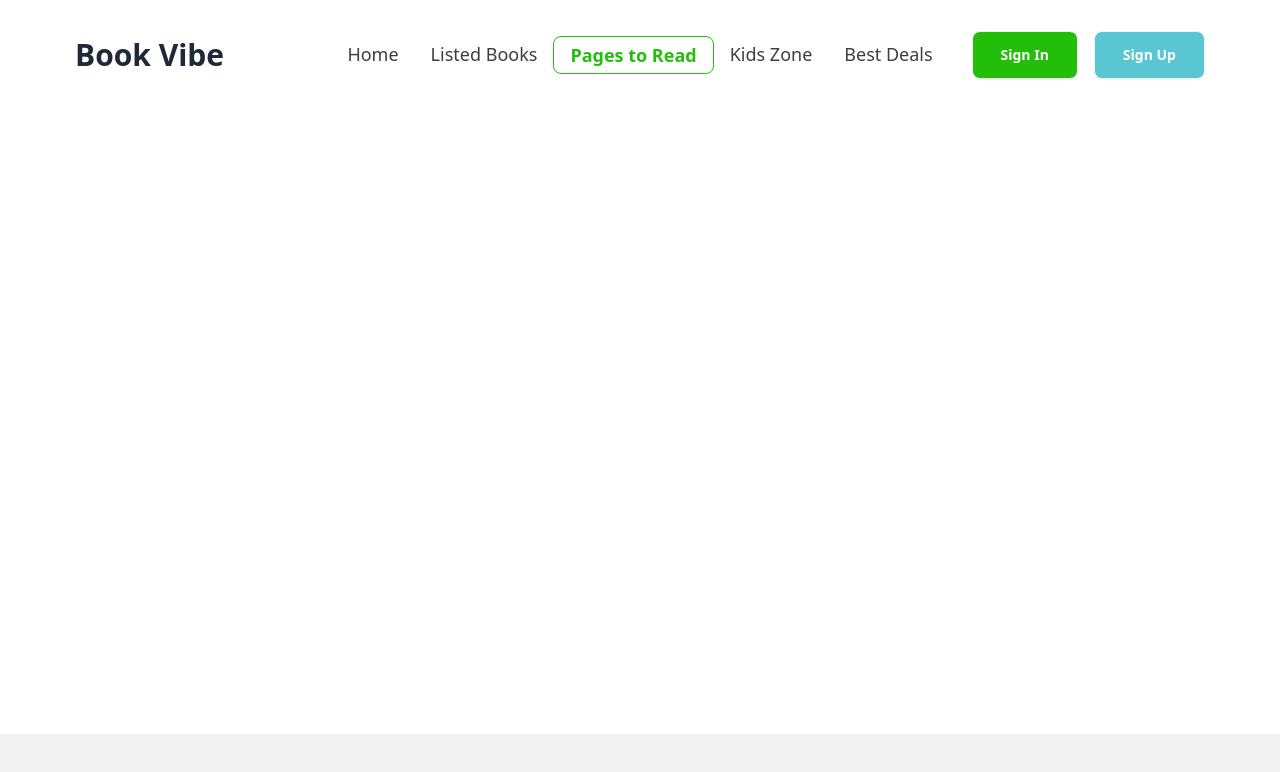
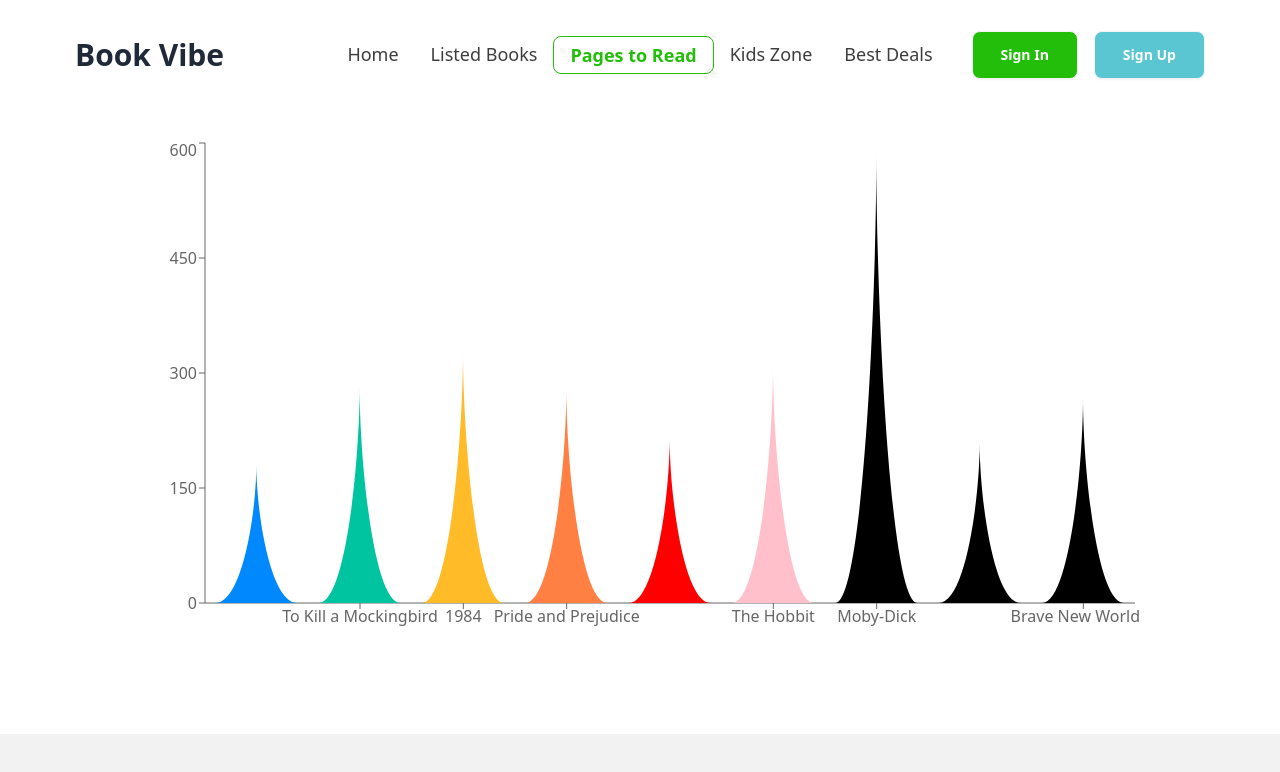
Before and after one commit to Siam-al-islam/book-vibe, a React (Vite) app: page /pagestoread in a window 1280 px wide. Shown: the top 772 px of the page. Built offline with nearby package versions, Linux system fonts and the light colour scheme; a web font is replaced by a local one.

Commit message:
issue solved

```diff
--- a/package.json
+++ b/package.json
@@ -1,11 +1,14 @@
 {
+  "homepage": "https://Siam-al-islam.github.io/book-vibe",
   "name": "book-vibe",
   "private": true,
   "version": "0.0.0",
   "type": "module",
   "scripts": {
     "dev": "vite",
-    "build": "react-scripts-build",
+    "build": "vite build",
+    "predeploy": "npm run build",
+    "deploy": "gh-pages -d build",
     "lint": "eslint . --ext js,jsx --report-unused-disable-directives --max-warnings 0",
     "preview": "vite preview"
   },
@@ -29,6 +32,7 @@
     "eslint-plugin-react": "^7.34.1",
     "eslint-plugin-react-hooks": "^4.6.0",
     "eslint-plugin-react-refresh": "^0.4.6",
+    "gh-pages": "^6.1.1",
     "postcss": "^8.4.38",
     "tailwindcss": "^3.4.3",
     "vite": "^5.2.0"
--- a/src/Components/PageToRead/PagesToRead.jsx
+++ b/src/Components/PageToRead/PagesToRead.jsx
@@ -1,22 +1,8 @@
 import { useLoaderData } from "react-router-dom";
 import { Bar, BarChart, Cell, ResponsiveContainer, XAxis, YAxis } from "recharts";
-import { getStoredReadBooks } from "../../Utility/localStorage";
-import { useEffect, useState } from "react";
 
 const PagesToRead = () => {
-    const storedReadBooksIds = getStoredReadBooks();
-
-    const [addedBooks, setAddedBooks] = useState([]);
-
-
     const booksData = useLoaderData();
-
-    useEffect(() => {
-        if (booksData.length) {
-            const booksRead = booksData.filter(book => storedReadBooksIds.includes(Number(book.bookId)));
-            setAddedBooks(booksRead);
-        }
-    }, []);
 
     const colors = ['#0088FE', '#00C49F', '#FFBB28', '#FF8042', 'red', 'pink'];
 
@@ -37,9 +23,9 @@ const PagesToRead = () => {
     return (
         <div className="mt-12 max-w-[1000px] mx-auto">
             <ResponsiveContainer width="100%" height={500}>
-                <BarChart data={addedBooks.map(book => book.totalPages)} >
+                <BarChart data={booksData} >
                     {/* <Bar dataKey={"name"}></Bar> */}
-                    <XAxis dataKey={addedBooks.bookName} />
+                    <XAxis dataKey={"bookName"} />
                     <YAxis />
                     <Bar dataKey={"totalPages"} shape={<TriangleBar />}>
                         {booksData.map((entry, index) => (
```
Also changed, not shown: 2 other files (tests, documents, lock files or other folders).
